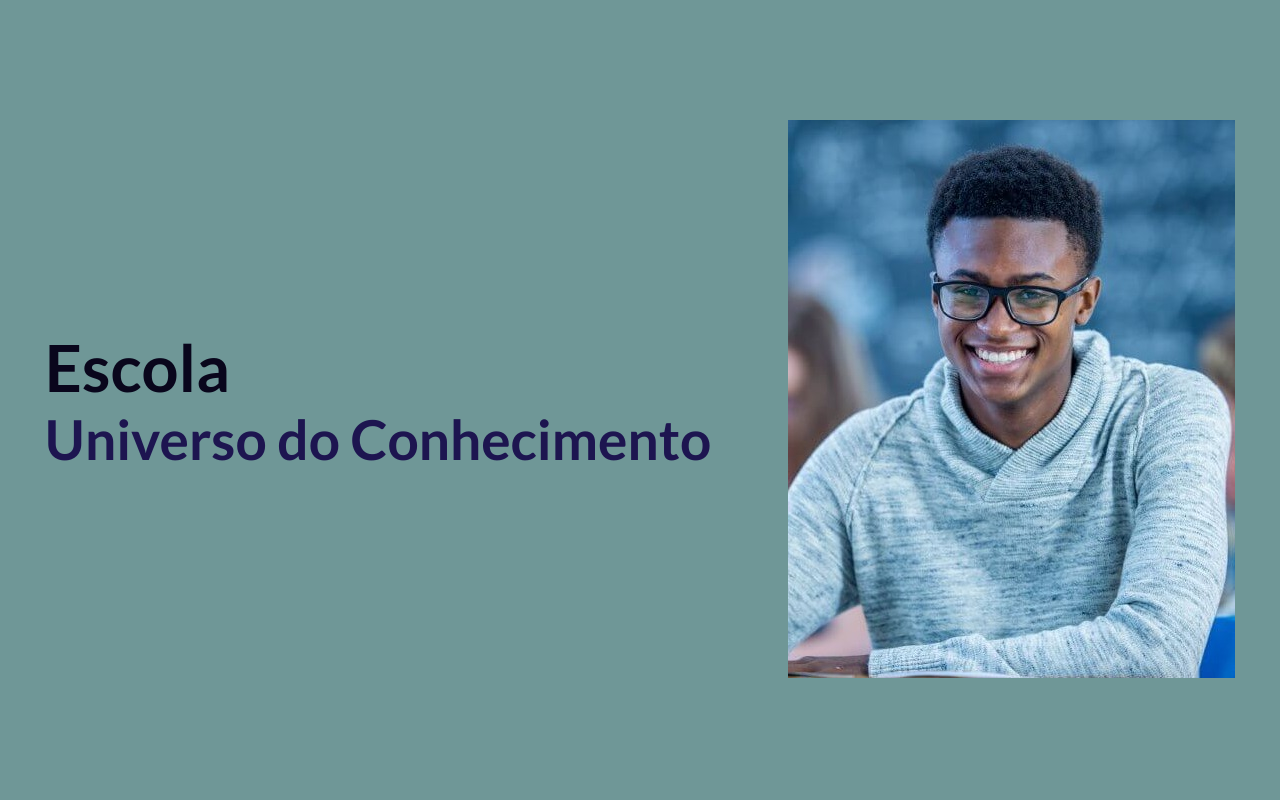
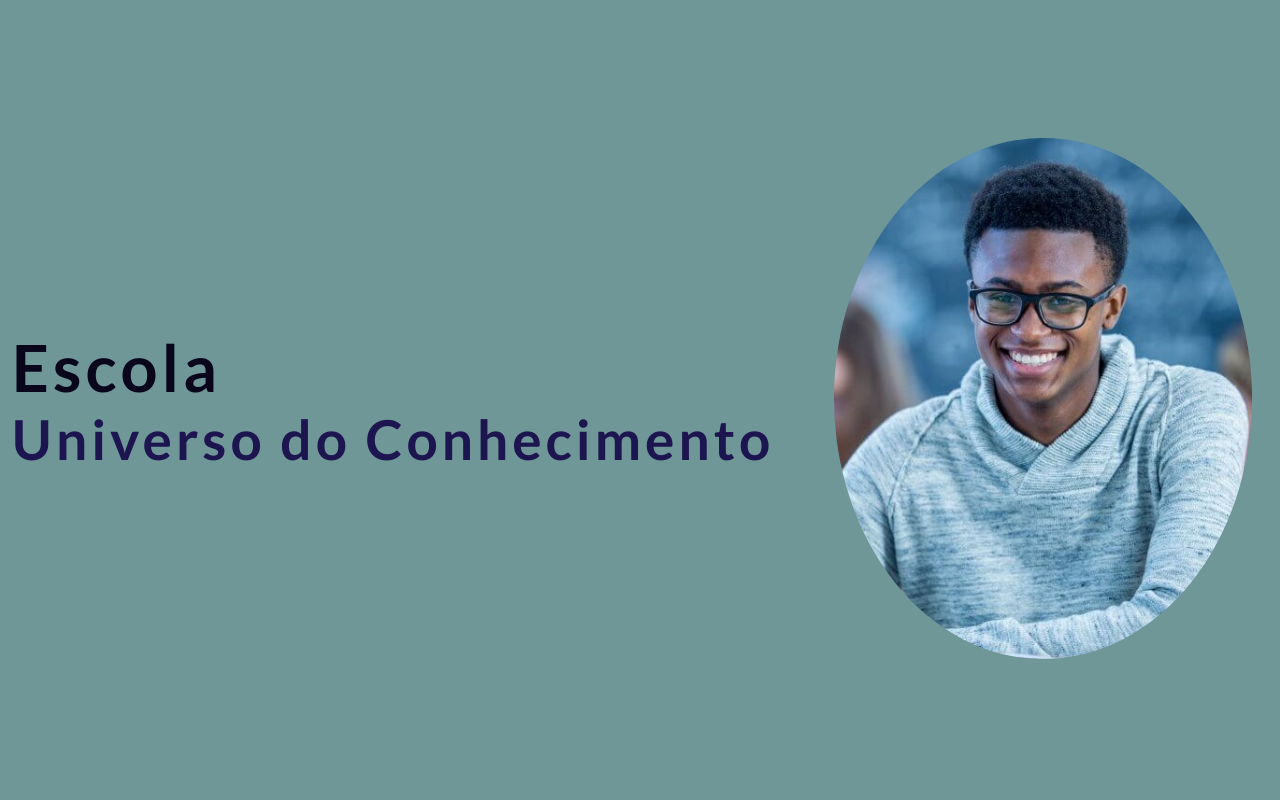
Before and after one commit to Reis567/school-sys, a Django app: page / in a window 1280 px wide. Shown: the part 70-870 px from the top of the page. Run offline with Django 4.2, Linux system fonts and the light colour scheme.

Commit message:
img radius

```diff
--- a/school_sys/static/css/style.css
+++ b/school_sys/static/css/style.css
@@ -29,6 +29,7 @@ header{
 }
 
 .tituloEscola h1{
+    letter-spacing: 4px;
     font-size: 55px;
     color: var(--stgr-color);
 
@@ -66,3 +67,13 @@ nav{
     align-items: center;
     min-height: 650px;
 }
+
+.Box-img-estudante{
+    max-width: 450px;
+    padding: 1rem;
+}
+
+.img-estudante{
+    border-radius: 60%;
+    width: 100%;
+}
```
